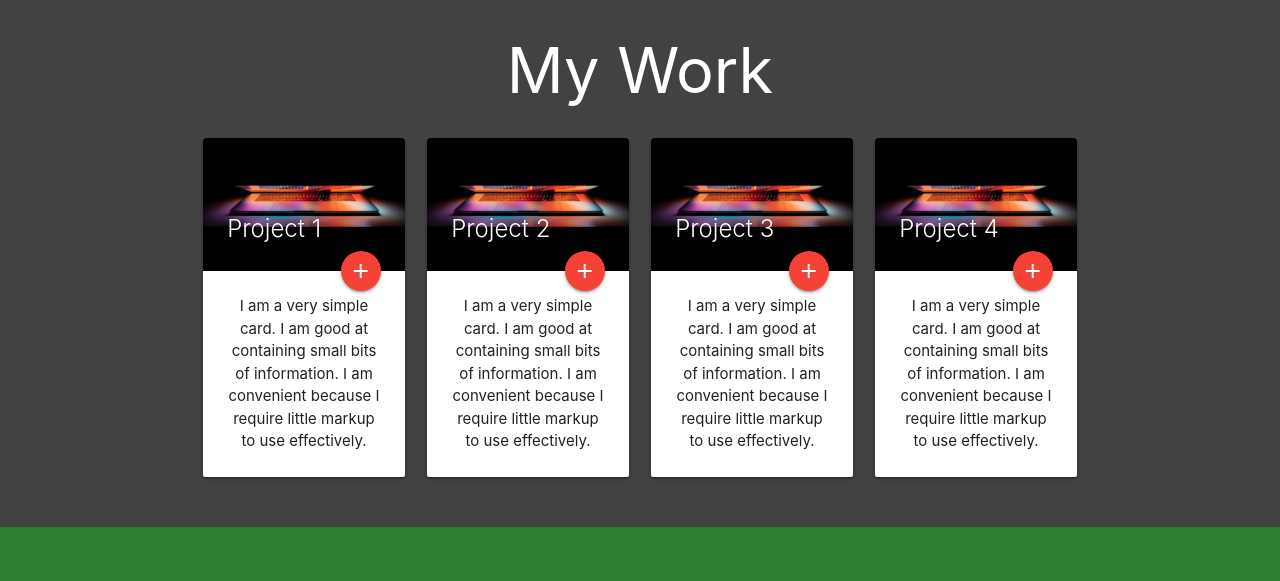
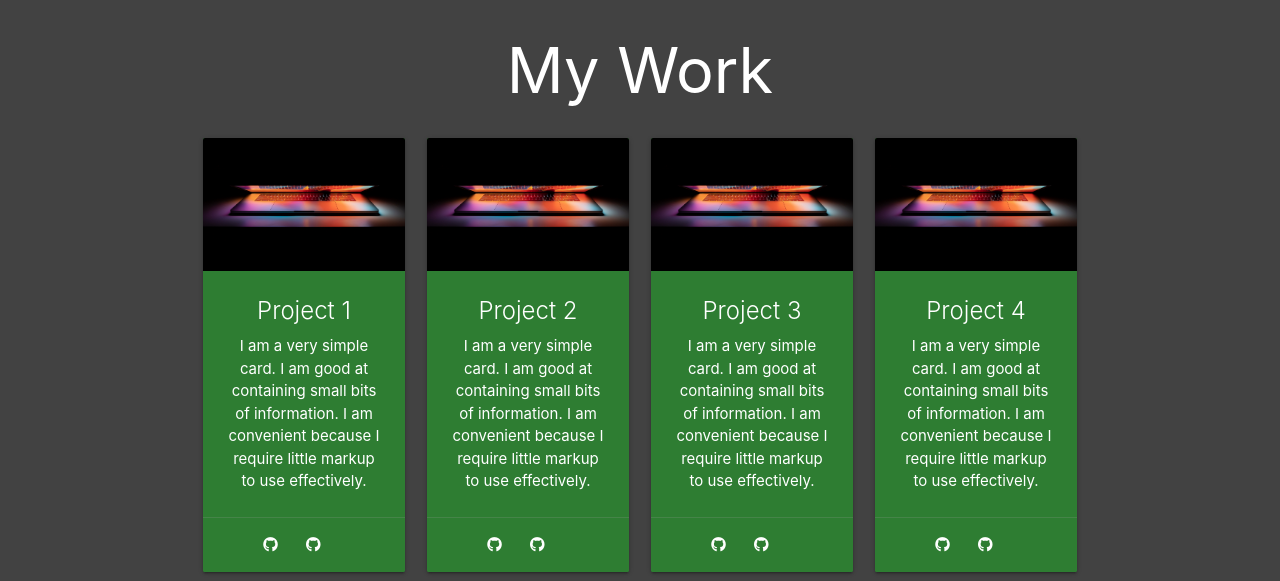
Before and after one commit to ZigaHajsen/Portfolio, a website: page dist/index.html in a window 1280 px wide. Shown: the part 1380-1961 px from the top of the page. Drawn offline with nearby package versions, Linux system fonts and the light colour scheme.

Commit message:
Cdded project cards

```diff
--- a/dist/index.html
+++ b/dist/index.html
@@ -309,77 +309,81 @@
           <h1 class="white-text center">My Work</h1>
 
           <div class="col s12 m6 l3 center">
-            <div class="card">
+            <div class="card green darken-3">
               <div class="card-image">
                 <img src="img/home.jpg" />
+              </div>
+              <div class="card-content white-text">
                 <span class="card-title">Project 1</span>
-                <a class="btn-floating halfway-fab waves-effect waves-light red"
-                  ><i class="material-icons">add</i></a
-                >
-              </div>
-              <div class="card-content">
                 <p>
                   I am a very simple card. I am good at containing small bits of
                   information. I am convenient because I require little markup
                   to use effectively.
                 </p>
               </div>
+              <div class="card-action">
+                <a href="#"><i class="fab fa-github white-text"></i></a>
+                <a href="#"><i class="fab fa-github white-text"></i></a>
+              </div>
             </div>
           </div>
 
           <div class="col s12 m6 l3 center">
-            <div class="card">
+            <div class="card green darken-3">
               <div class="card-image">
                 <img src="img/home.jpg" />
+              </div>
+              <div class="card-content white-text">
                 <span class="card-title">Project 2</span>
-                <a class="btn-floating halfway-fab waves-effect waves-light red"
-                  ><i class="material-icons">add</i></a
-                >
-              </div>
-              <div class="card-content">
                 <p>
                   I am a very simple card. I am good at containing small bits of
                   information. I am convenient because I require little markup
                   to use effectively.
                 </p>
               </div>
+              <div class="card-action">
+                <a href="#"><i class="fab fa-github white-text"></i></a>
+                <a href="#"><i class="fab fa-github white-text"></i></a>
+              </div>
             </div>
           </div>
 
           <div class="col s12 m6 l3 center">
-            <div class="card">
+            <div class="card green darken-3">
               <div class="card-image">
                 <img src="img/home.jpg" />
+              </div>
+              <div class="card-content white-text">
                 <span class="card-title">Project 3</span>
-                <a class="btn-floating halfway-fab waves-effect waves-light red"
-                  ><i class="material-icons">add</i></a
-                >
-              </div>
-              <div class="card-content">
                 <p>
                   I am a very simple card. I am good at containing small bits of
                   information. I am convenient because I require little markup
                   to use effectively.
                 </p>
               </div>
+              <div class="card-action">
+                <a href="#"><i class="fab fa-github white-text"></i></a>
+                <a href="#"><i class="fab fa-github white-text"></i></a>
+              </div>
             </div>
           </div>
 
           <div class="col s12 m6 l3 center">
-            <div class="card">
+            <div class="card green darken-3">
               <div class="card-image">
                 <img src="img/home.jpg" />
+              </div>
+              <div class="card-content white-text">
                 <span class="card-title">Project 4</span>
-                <a class="btn-floating halfway-fab waves-effect waves-light red"
-                  ><i class="material-icons">add</i></a
-                >
-              </div>
-              <div class="card-content">
                 <p>
                   I am a very simple card. I am good at containing small bits of
                   information. I am convenient because I require little markup
                   to use effectively.
                 </p>
+              </div>
+              <div class="card-action">
+                <a href="#"><i class="fab fa-github white-text"></i></a>
+                <a href="#"><i class="fab fa-github white-text"></i></a>
               </div>
             </div>
           </div>
@@ -462,6 +466,8 @@
       // Parallax
       const parallax = document.querySelectorAll('.parallax');
       M.Parallax.init(parallax, {});
+
+      // Floating Action Button
     </script>
   </body>
 </html>
```
